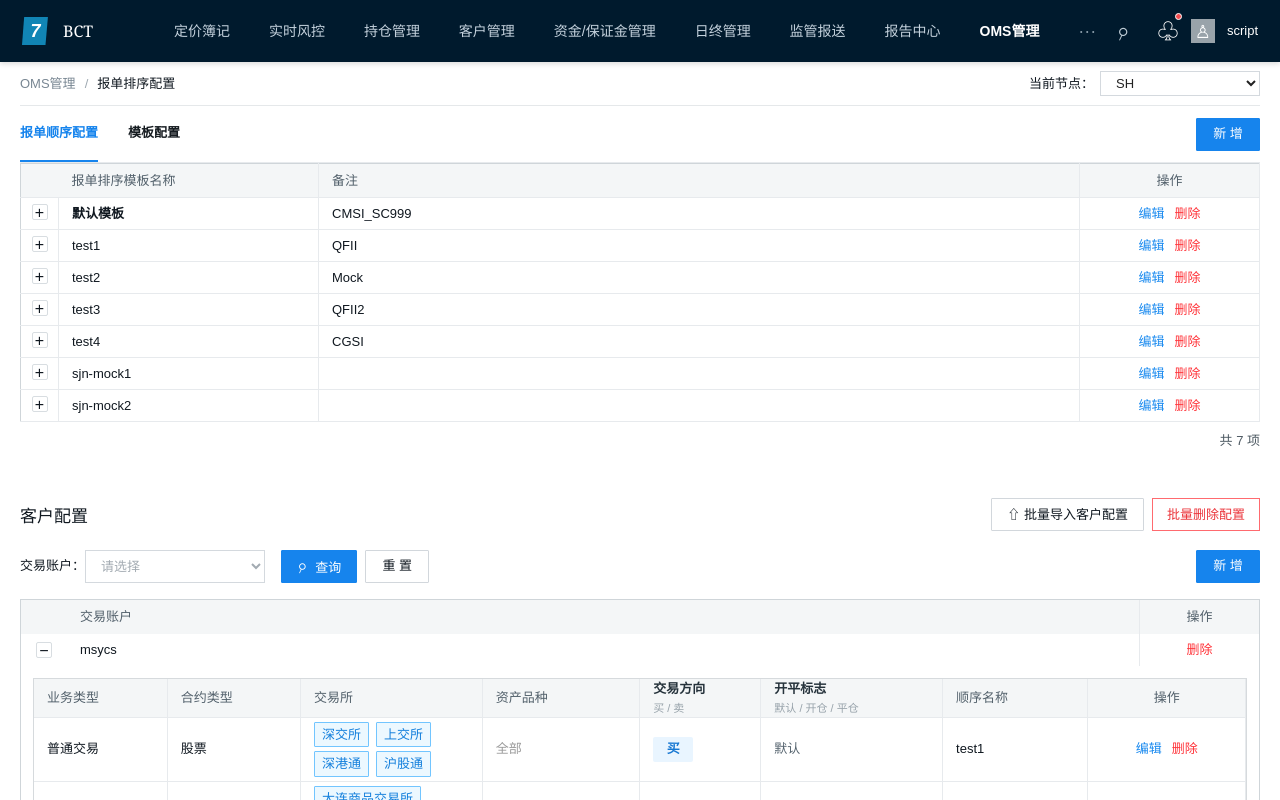
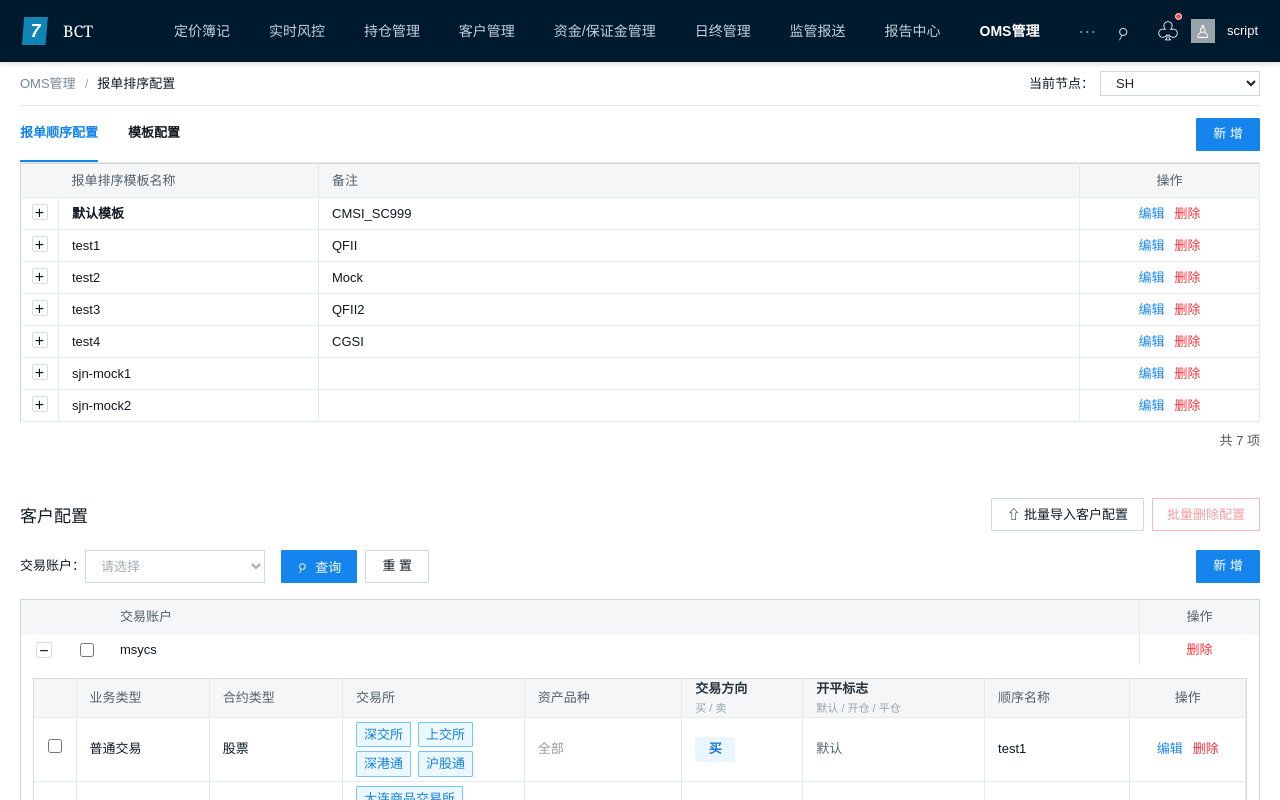
Before and after one commit to ldy-66/bct-order-routing-ui, a Next.js app: page / in a window 1280 px wide. Shown: the top 800 px of the page. Built offline with nearby package versions, Linux system fonts and the light colour scheme.

Commit message:
Keep customer delete selections visible

```diff
--- a/app/globals.css
+++ b/app/globals.css
@@ -68,8 +68,7 @@ select:focus,input:focus { border-color:var(--blue); box-shadow:0 0 0 2px rgb(22
 .toolbar { display:flex; align-items:center; gap:8px; margin-bottom:16px; }.toolbar label { display:flex; align-items:center; }.toolbar select { width:180px; color:#a3abb2; }
 .search-button { margin-left:8px; }.search-button span { font-size:19px; display:inline-block; transform:rotate(-20deg); margin-right:4px; }.add-account { margin-left:auto; }
 .account-inline-form { margin:-7px 0 14px; border-top:1px solid #cfe5f7; }
-.account-table { border:1px solid #cfd5d9; }.account-head,.account-row { display:grid; grid-template-columns:46px 1fr 120px; align-items:center; }
-.account-head.selection-mode,.account-row.selection-mode { grid-template-columns:46px 40px 1fr 120px; }
+.account-table { border:1px solid #cfd5d9; }.account-head,.account-row { display:grid; grid-template-columns:46px 40px 1fr 120px; align-items:center; }
 .account-head { height:34px; background:var(--head); color:#52606b; }.account-name-head { padding-left:13px; }
 .account-action-head { height:100%; display:grid; place-items:center; border-left:1px solid var(--grid); }
 .account-row { min-height:32px; border-top:1px solid var(--grid); }.account-row:first-child { border-top:0; }.account-row>*:first-child { justify-self:center; }.account-row>span { padding-left:13px; }.account-row>.link { height:100%; border-left:1px solid var(--grid); }
--- a/app/page.tsx
+++ b/app/page.tsx
@@ -246,7 +246,6 @@ export default function Home() {
   const [showNewAccount, setShowNewAccount] = useState(false);
   const [newAccountName, setNewAccountName] = useState("");
   const [selectedClientRules, setSelectedClientRules] = useState<string[]>([]);
-  const [clientDeleteMode, setClientDeleteMode] = useState(false);
   const [showClientImport, setShowClientImport] = useState(false);
   const [showClientDeleteConfirm, setShowClientDeleteConfirm] = useState(false);
   const [clientImportFileName, setClientImportFileName] = useState("");
@@ -409,7 +408,6 @@ export default function Home() {
       rules: account.rules.filter((rule) => !selected.has(clientRuleKey(account.name, rule.id))),
     })));
     setSelectedClientRules([]);
-    setClientDeleteMode(false);
     setShowClientDeleteConfirm(false);
     notify("客户模板配置批量删除成功");
   };
@@ -704,21 +702,9 @@ export default function Home() {
           <div className="section-title-row">
             <h2>客户配置</h2>
             <div className="client-batch-actions">
-              {!clientDeleteMode && <button className="ghost" onClick={() => setShowClientImport(true)}>⇧ 批量导入客户配置</button>}
-              {clientDeleteMode && <button className="ghost" onClick={() => { setClientDeleteMode(false); setSelectedClientRules([]); }}>取消批量删除</button>}
-              <button
-                className="danger-outline"
-                disabled={clientDeleteMode && !selectedClientRules.length}
-                onClick={() => {
-                  if (!clientDeleteMode) {
-                    setClientDeleteMode(true);
-                    setSelectedClientRules([]);
-                  } else {
-                    setShowClientDeleteConfirm(true);
-                  }
-                }}
-              >
-                {clientDeleteMode ? `删除选中配置${selectedClientRules.length ? `（${selectedClientRules.length}）` : ""}` : "批量删除配置"}
+              <button className="ghost" onClick={() => setShowClientImport(true)}>⇧ 批量导入客户配置</button>
+              <button className="danger-outline" disabled={!selectedClientRules.length} onClick={() => setShowClientDeleteConfirm(true)}>
+                批量删除配置{selectedClientRules.length ? `（${selectedClientRules.length}）` : ""}
               </button>
             </div>
           </div>
@@ -743,9 +729,9 @@ export default function Home() {
           )}
 
           <div className="account-table">
-            <div className={`account-head${clientDeleteMode ? " selection-mode" : ""}`}>
+            <div className="account-head">
               <span />
-              {clientDeleteMode && <span className="account-select-head" />}
+              <span className="account-select-head" />
               <span className="account-name-head">交易账户</span>
               <span className="account-action-head">操作</span>
             </div>
@@ -753,9 +739,8 @@ export default function Home() {
               const isOpen = expandedAccounts.includes(account.name);
               return (
                 <div className="account-block" key={account.name}>
-                  <div className={`account-row${clientDeleteMode ? " selection-mode" : ""}`}>
+                  <div className="account-row">
                     <button className="toggle-button" onClick={() => toggleAccount(account.name)} aria-label={`${isOpen ? "收起" : "展开"}${account.name}`}><Chevron open={isOpen} /></button>
-                    {clientDeleteMode && (
                     <input
                       className="account-select-checkbox"
                       type="checkbox"
@@ -764,7 +749,6 @@ export default function Home() {
                       checked={account.rules.length > 0 && account.rules.every((rule) => selectedClientRules.includes(clientRuleKey(account.name, rule.id)))}
                       onChange={() => toggleAllClientRules(account)}
                     />
-                    )}
                     <span>{account.name}</span><button className="link danger" onClick={() => deleteAccount(account.name)}>删除</button>
                   </div>
                   {isOpen && (
@@ -780,8 +764,8 @@ export default function Home() {
                       onCancel={() => setEditing(null)}
                       onDelete={(id) => deleteRule(account.name, id)}
                       onAdd={() => addRule(account.name)}
-                      selectedIds={clientDeleteMode ? account.rules.filter((rule) => selectedClientRules.includes(clientRuleKey(account.name, rule.id))).map((rule) => rule.id) : undefined}
-                      onToggleSelect={clientDeleteMode ? (id) => toggleClientRule(account.name, id) : undefined}
+                      selectedIds={account.rules.filter((rule) => selectedClientRules.includes(clientRuleKey(account.name, rule.id))).map((rule) => rule.id)}
+                      onToggleSelect={(id) => toggleClientRule(account.name, id)}
                     />
                   )}
                 </div>
```
Also changed, not shown: 1 other file (tests, documents, lock files or other folders). Lines whose indentation alone changed are shown as unchanged.
